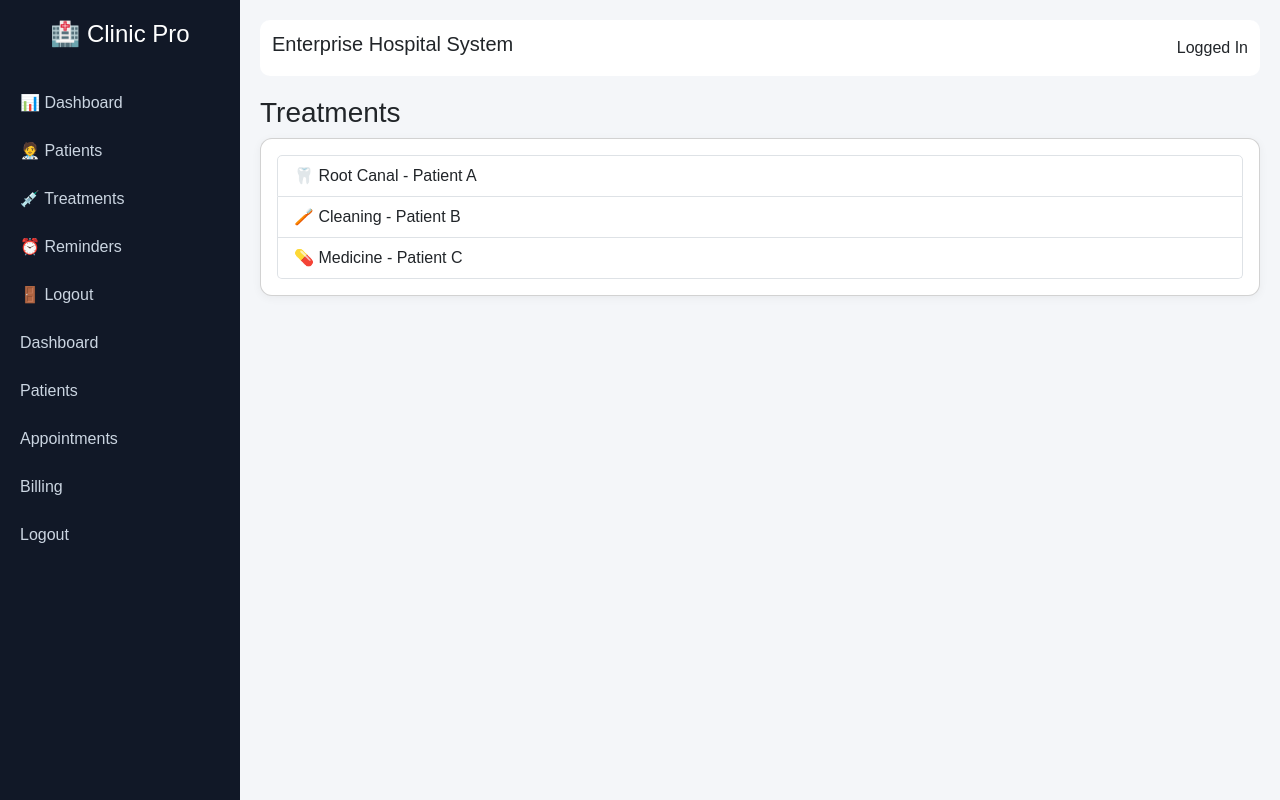
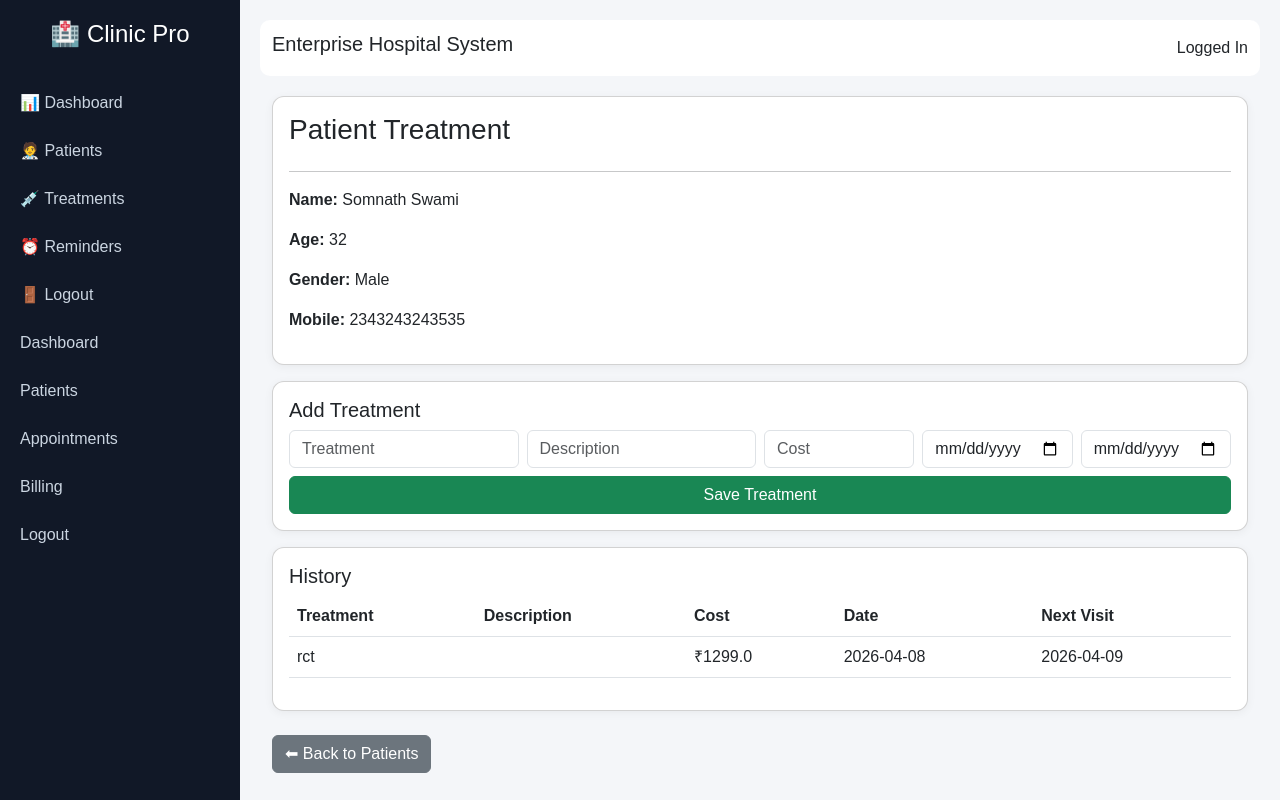
Before and after one commit to ashuu481/dentist_clinic_app, a Flask app: page /treatment/1 in a window 1280 px wide. Run offline with Flask 3, Linux system fonts and the light colour scheme; data comes from the database, SQL or seed files in the repository.

Commit message:
Your message here

```diff
--- a/app.py
+++ b/app.py
@@ -108,7 +108,9 @@ def send_reminder(name, mobile, message):
     print("📩 REMINDER SENT")
     print("To:", name, mobile)
     print("Message:", message)
-
+@app.route("/test")
+def test():
+    return "Flask is working"
 
 # ================= HOME =================
 @app.route("/")
@@ -254,29 +256,45 @@ def billing():
 def treatment(id):
     conn = get_db()
 
+    # ✅ Get patient
+    patient = conn.execute(
+        "SELECT * FROM patients WHERE id=?",
+        (id,)
+    ).fetchone()
+
+    if not patient:
+        conn.close()
+        return "Patient Not Found", 404
+
+    # ✅ Save treatment
     if request.method == "POST":
         conn.execute("""
-        INSERT INTO treatments(patient_id,treatment,description,cost,date,next_visit)
+        INSERT INTO treatments(patient_id, treatment, description, cost, date, next_visit)
         VALUES (?,?,?,?,?,?)
         """, (
             id,
-            request.form["treatment"],
-            request.form["description"],
-            request.form["cost"],
-            request.form["date"],
-            request.form["next_visit"]
+            request.form.get("treatment"),
+            request.form.get("description"),
+            request.form.get("cost") or 0,
+            request.form.get("date"),
+            request.form.get("next_visit")
         ))
         conn.commit()
 
-    data = conn.execute(
+    # ✅ Fetch treatments
+    treatments = conn.execute(
         "SELECT * FROM treatments WHERE patient_id=?",
         (id,)
     ).fetchall()
 
     conn.close()
 
-    return render_template("treatment.html", treatments=data, patient_id=id)
-
+    return render_template(
+        "treatments.html",
+        patient=patient,
+        treatments=treatments,
+        patient_id=id
+    )
 
 # ================= REPORT (PDF) =================
 @app.route("/report/<int:id>")
--- a/templates/treatment.html
+++ /dev/null
@@ -1,19 +0,0 @@
-{% extends "layout.html" %}
-
-{% block content %}
-
-<h3>Treatments</h3>
-
-<div class="card p-3">
-
-<ul class="list-group">
-
-    <li class="list-group-item">🦷 Root Canal - Patient A</li>
-    <li class="list-group-item">🪥 Cleaning - Patient B</li>
-    <li class="list-group-item">💊 Medicine - Patient C</li>
-
-</ul>
-
-</div>
-
-{% endblock %}
--- /dev/null
+++ b/templates/treatments.html
@@ -0,0 +1,85 @@
+{% extends "layout.html" %}
+
+{% block content %}
+
+<div class="container">
+
+    <!-- 🧑 PATIENT INFO -->
+    <div class="card p-3 mb-3">
+        <h3>Patient Treatment</h3>
+        <hr>
+
+        <p><b>Name:</b> {{ patient.name }}</p>
+        <p><b>Age:</b> {{ patient.age }}</p>
+        <p><b>Gender:</b> {{ patient.gender }}</p>
+        <p><b>Mobile:</b> {{ patient.mobile }}</p>
+    </div>
+
+    <!-- ➕ ADD TREATMENT -->
+    <div class="card p-3 mb-3">
+        <h5>Add Treatment</h5>
+
+        <form method="POST" class="row g-2">
+
+            <div class="col-md-3">
+                <input name="treatment" class="form-control" placeholder="Treatment" required>
+            </div>
+
+            <div class="col-md-3">
+                <input name="description" class="form-control" placeholder="Description">
+            </div>
+
+            <div class="col-md-2">
+                <input name="cost" class="form-control" placeholder="Cost">
+            </div>
+
+            <div class="col-md-2">
+                <input type="date" name="date" class="form-control">
+            </div>
+
+            <div class="col-md-2">
+                <input type="date" name="next_visit" class="form-control">
+            </div>
+
+            <div class="col-md-12 mt-2">
+                <button class="btn btn-success w-100">Save Treatment</button>
+            </div>
+
+        </form>
+    </div>
+
+    <!-- 📋 TREATMENT HISTORY -->
+    <div class="card p-3">
+
+        <h5>History</h5>
+
+        <table class="table table-hover">
+            <tr>
+                <th>Treatment</th>
+                <th>Description</th>
+                <th>Cost</th>
+                <th>Date</th>
+                <th>Next Visit</th>
+            </tr>
+
+            {% for t in treatments %}
+            <tr>
+                <td>{{ t.treatment }}</td>
+                <td>{{ t.description }}</td>
+                <td>₹{{ t.cost }}</td>
+                <td>{{ t.date }}</td>
+                <td>{{ t.next_visit }}</td>
+            </tr>
+            {% endfor %}
+
+        </table>
+
+    </div>
+
+    <br>
+
+    <a href="/patients" class="btn btn-secondary">⬅ Back to Patients</a>
+
+</div>
+
+{% endblock %}
```
Also changed, not shown: templates/patients.html (+14 -1 lines).
